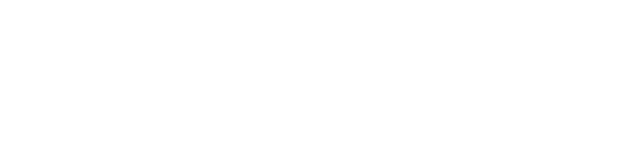
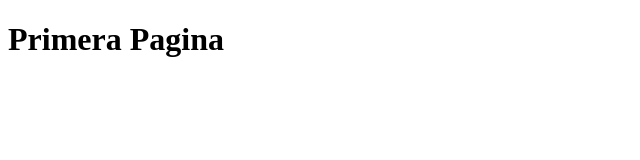
Before and after one commit to SebastianRCZ/proyecto-git, a plain HTML site: page index.html in a window 1280 px wide. Shown: the whole page, without its empty margins (0-640 px from the left). Drawn offline with Linux system fonts and the light colour scheme.

Commit message:
SEGUNDO COMMIT

```diff
--- a/index.html
+++ b/index.html
@@ -6,6 +6,6 @@
     <title>Document</title>
 </head>
 <body>
-
+    <h1>Primera Pagina</h1>
 </body>
 </html>
```
